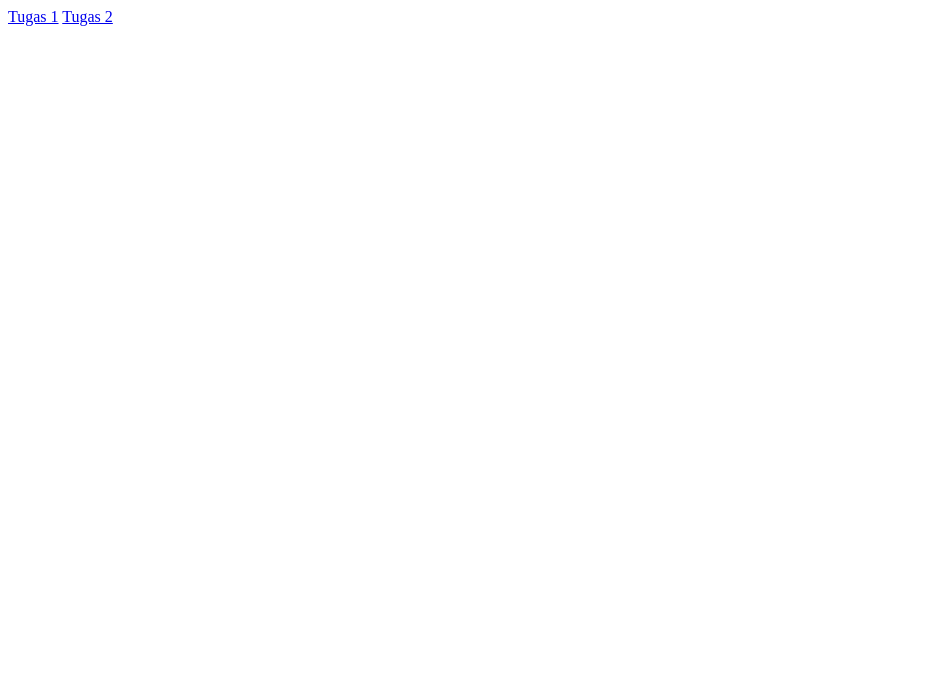
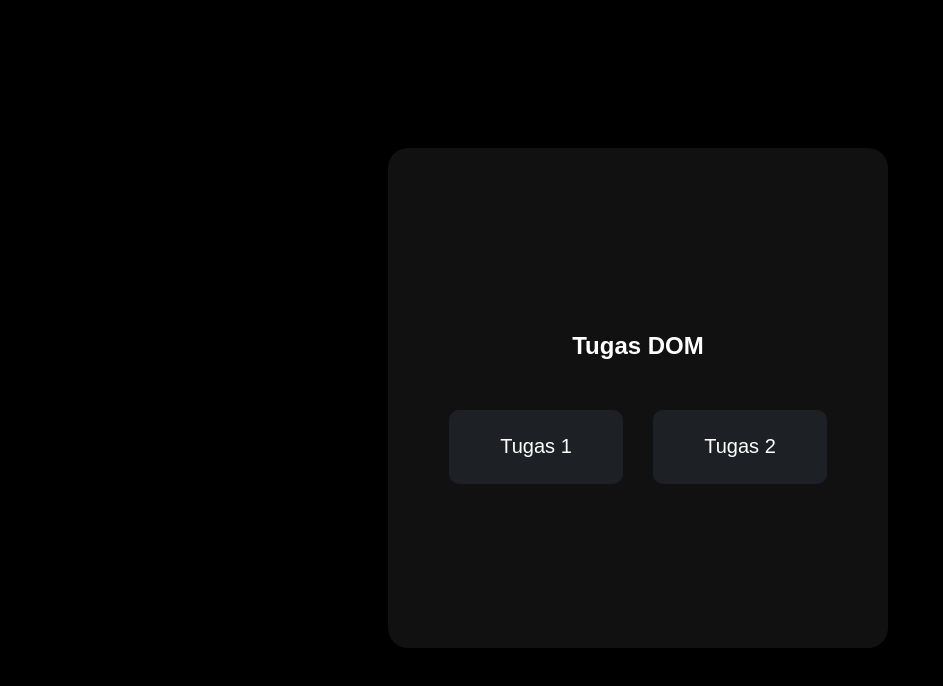
Before and after one commit to DimasAlexanderSA/tugas_dom, a plain HTML site: page index.html in a window 1280 px wide. Shown: the whole page, without its empty margins (0-943 px from the left). Drawn offline with Linux system fonts and the light colour scheme.

Commit message:
adding style on the main index.html

```diff
--- a/index.html
+++ b/index.html
@@ -3,10 +3,19 @@
 <head>
     <meta charset="UTF-8">
     <meta name="viewport" content="width=device-width, initial-scale=1.0">
+    <link rel="stylesheet" href="style.css">
     <title>DOM</title>
 </head>
 <body>
-    <a href="Tugas1/tugas_todolist.html">Tugas 1</a>
-    <a href="Tugas2/index.html">Tugas 2</a>
+    <main>
+
+        <div id="link">
+            <h2>Tugas DOM</h2>
+            <div style="display: flex; justify-content: center; align-items: center;gap: 30px">
+                <a href="Tugas1/tugas_todolist.html">Tugas 1</a>
+                <a href="Tugas2/index.html">Tugas 2</a>
+            </div>
+        </div>
+    </main>
 </body>
 </html>
--- /dev/null
+++ b/style.css
@@ -0,0 +1,48 @@
+@import url('https://fonts.googleapis.com/css2?family=Roboto:ital,wght@0,100..900;1,100..900&display=swap');
+
+body{
+    background-color: black;
+}
+
+div#link{
+    display: flex;
+    border-radius: 20px;
+    justify-content: center;
+    align-items: center;
+    flex-direction: column;
+    gap: 30px;
+    width: 500px;
+    height: 500px;
+    background-color: #111111;
+    font-family: sans-serif;
+    color: white;
+}
+
+main{
+    width: calc(100dvw - 20px);
+    height: calc(100dvh - 20px);
+    display: flex;
+    justify-content: center;
+    align-items: center;
+    gap: 50px
+}
+
+main a{
+    all: unset;
+    display: flex;
+    justify-content: center;
+    align-items: center;
+    font-family: sans-serif;
+    font-size: 20px;
+    background-color: #1D2126;
+    border: 2px solid #1D2126;
+    border-radius:  10px;
+    color : white;
+    width: 170px;
+    height: 70px;
+    cursor: pointer;
+}
+
+main a:hover{
+    background-color: transparent;
+}
```
